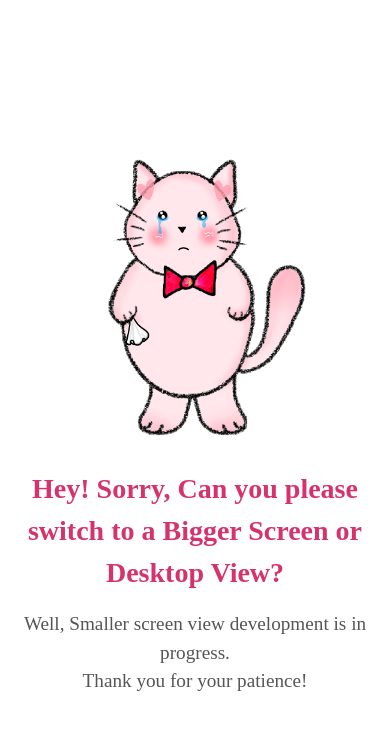
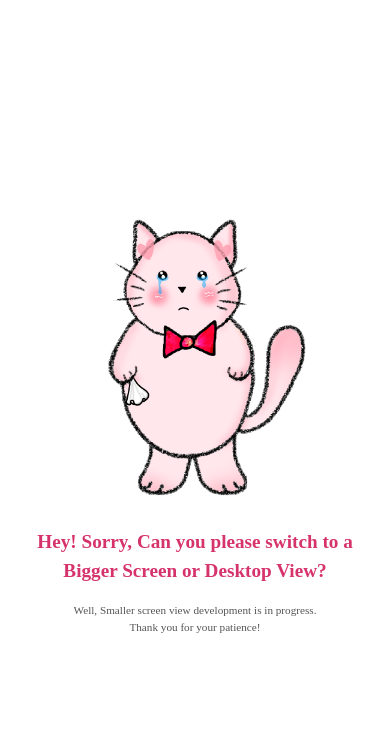
Before and after one commit to MomnaBukhari/momnabatool, a React (Vite) app: page / in a window 390 px wide. Shown: the top 730 px of the page. Built offline with nearby package versions, Linux system fonts and the light colour scheme.

Commit message:
testing font sizes on mobile screen

```diff
--- a/src/index.css
+++ b/src/index.css
@@ -104,14 +104,14 @@ img, video, iframe, canvas {
 }
 
 .mobile-message h1 {
-  font-size: 1.75rem;
+  font-size: 1.2rem;
   margin-bottom: 1rem;
   color: #d6336c;
   text-align: center; /* Ensure text is centered */
 }
 
 .mobile-message p {
-  font-size: 1.2rem;
+  font-size: 0.7rem;
   color: #555;
   text-align: center; /* Ensure text is centered */
   line-height: 1.5; /* Improve readability */
```
